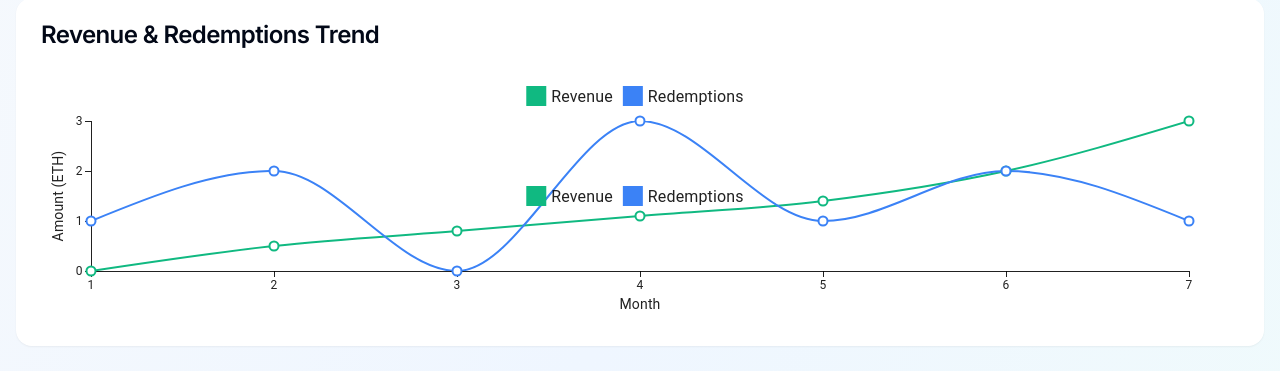
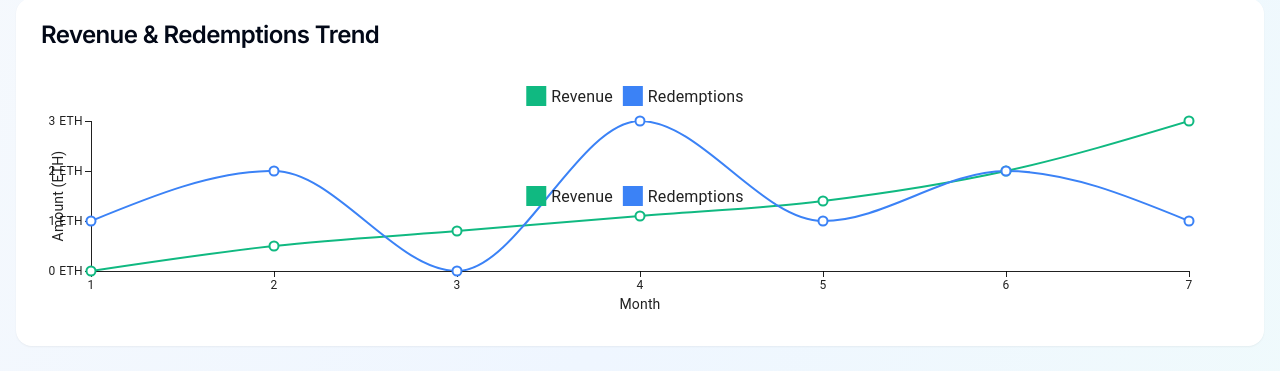
Before and after one commit to yizunwong/bolt-test, a Next.js app in the folder project/: page /admin/offers/OFFER-001/analytics in a window 1280 px wide. Shown: the part 686-1057 px from the top of the page. Built offline with nearby package versions, Linux system fonts and the light colour scheme.

Commit message:
fix line chart props

```diff
--- a/project/app/(admin)/admin/offers/[offerId]/analytics/AnalyticsClient.tsx
+++ b/project/app/(admin)/admin/offers/[offerId]/analytics/AnalyticsClient.tsx
@@ -156,8 +156,7 @@ export default function OfferAnalyticsClient({ offer }: Props) {
                 }
               ]}
               xAxis={[{ data: months, scaleType: 'point', label: 'Month' }]}
-              yAxis={[{ label: 'Amount (ETH)' }]}
-              valueFormatter={(v) => `${v} ETH`}
+              yAxis={[{ label: 'Amount (ETH)', valueFormatter: (v) => `${v} ETH` }]}
             >
               <ChartsLegend position="bottom" />
               <ChartsTooltip />
```
